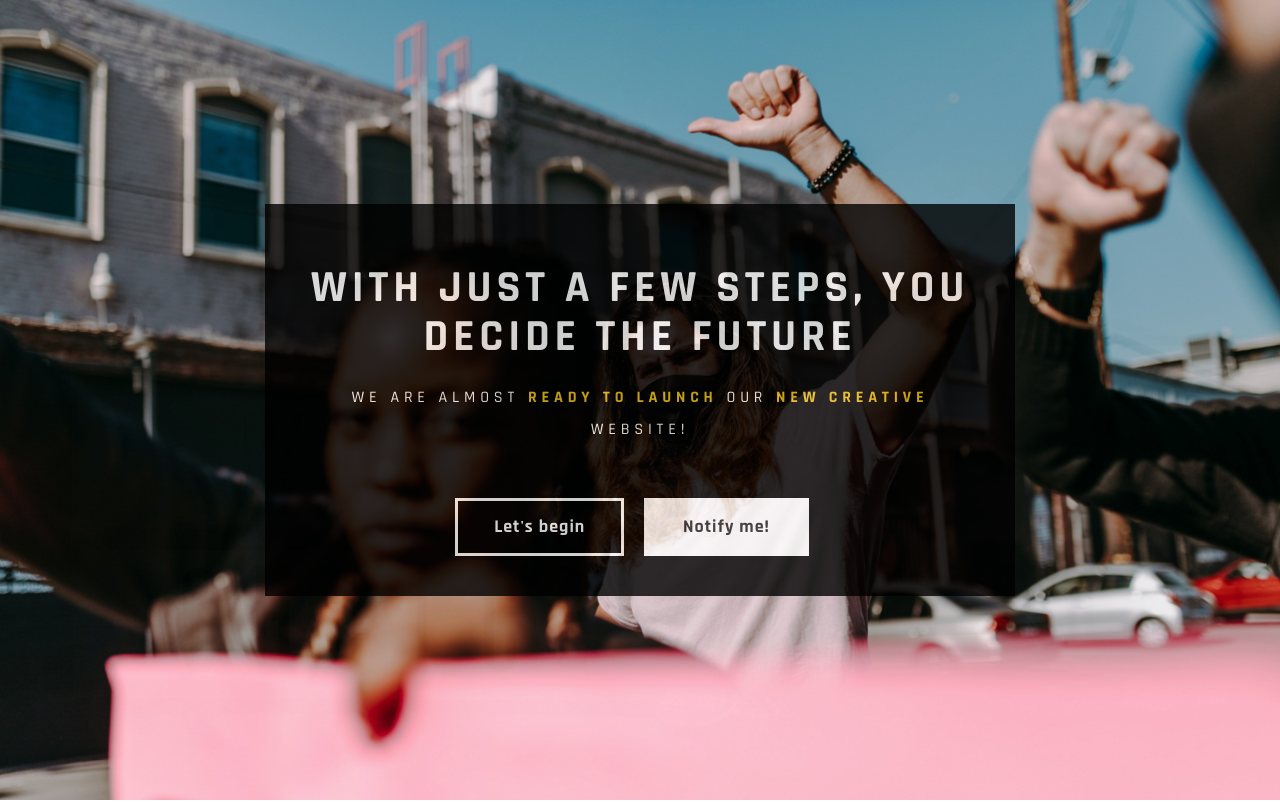
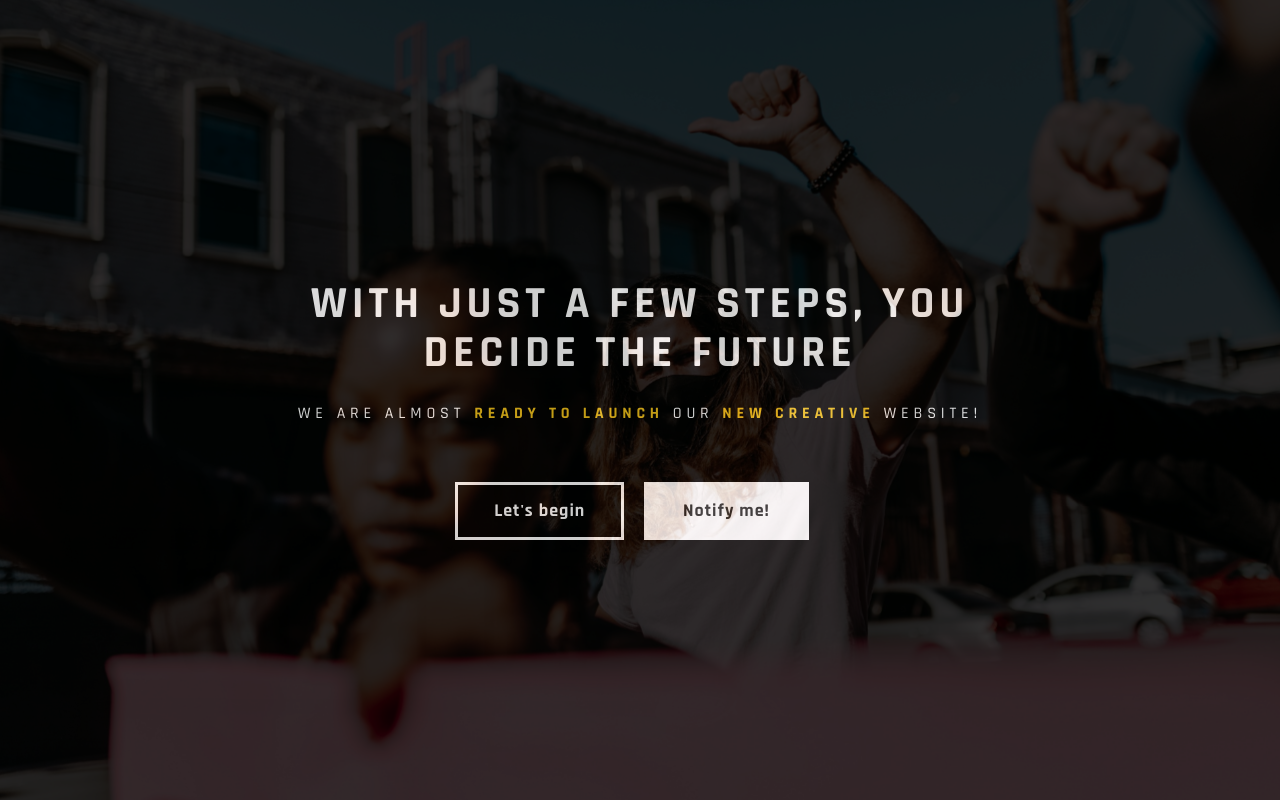
Before and after one commit to Olayinkagenius/Voting-System, a plain HTML site: page index.html in a window 1280 px wide. Shown: the top 802 px of the page. Drawn offline with Linux system fonts and the light colour scheme.

Commit message:
Add files via upload

```diff
--- a/css/style.css
+++ b/css/style.css
@@ -281,6 +281,8 @@ footer {
 /* home section */
 
 #home {
+    background-color: #000;
+    opacity: .8;
     display: -webkit-box;
     display: -webkit-flex;
     display: -ms-flexbox;
@@ -292,15 +294,6 @@ footer {
     text-align: center;
     height: 100vh;
     color: #ffffff;
-}
-
-#home .home-thumb {
-    width: 100%;
-    text-align: center;
-    align-content: center;
-    background-color: #000;
-    padding: 40px;
-    opacity: .8;
 }
 
 #home .btn {
```
